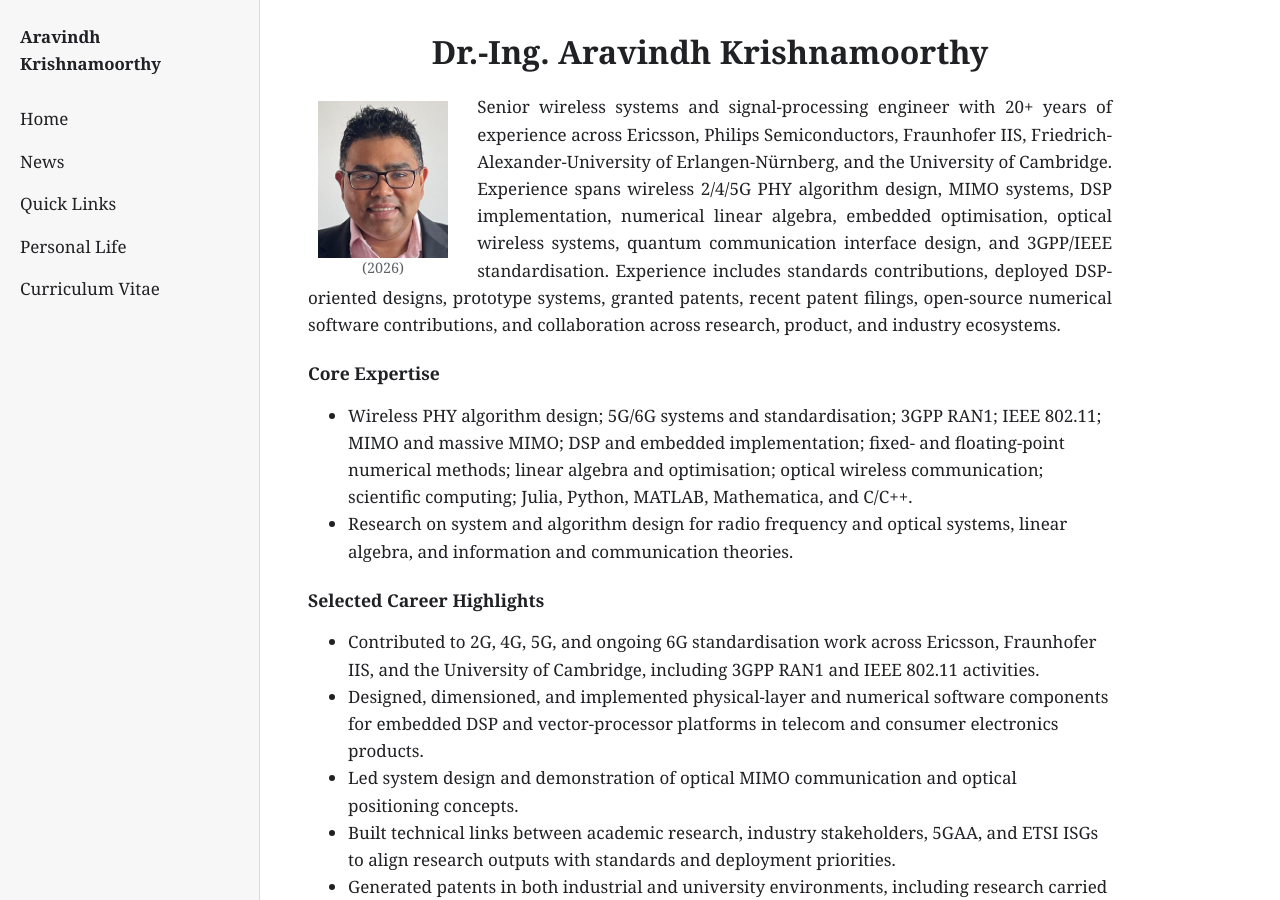
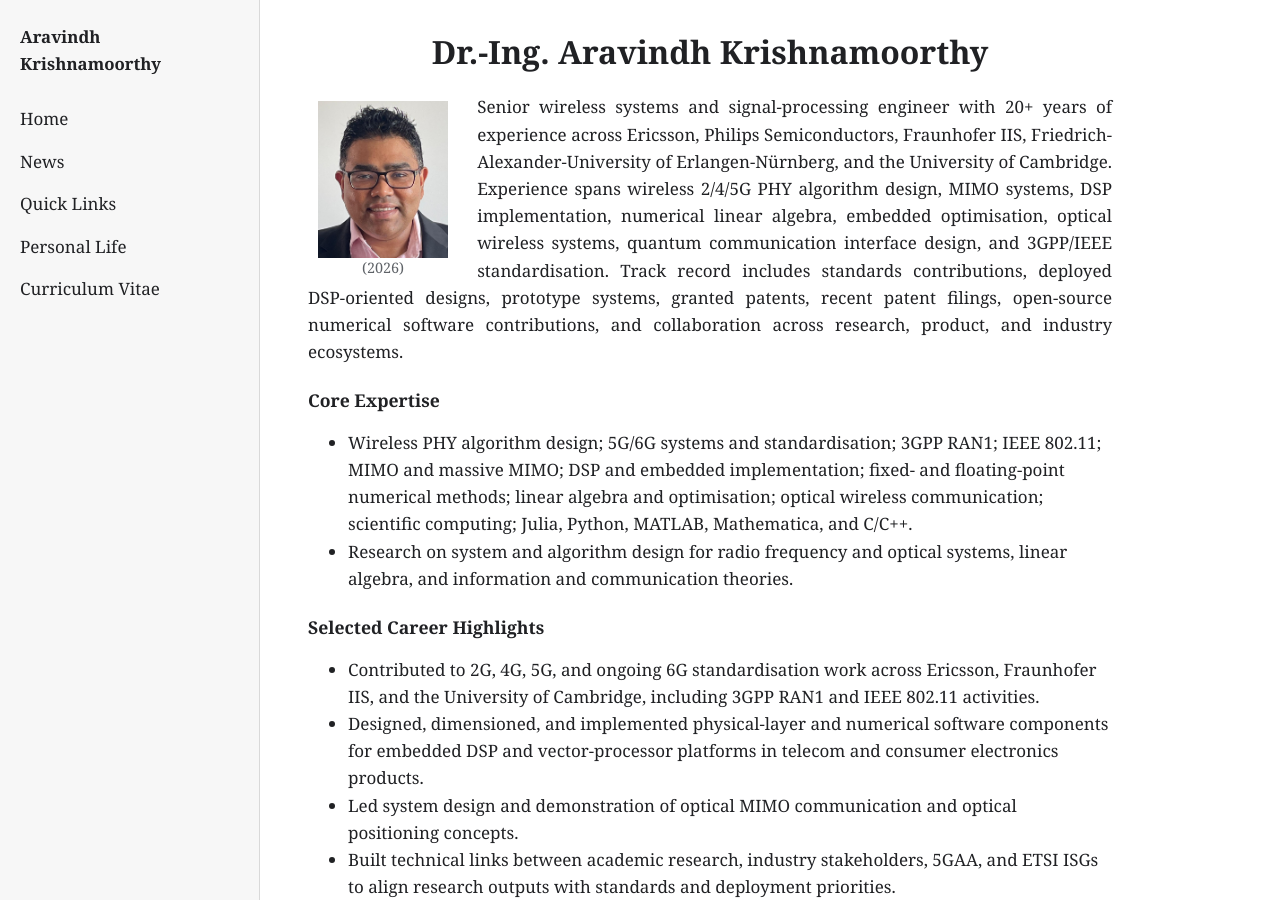
Before and after one commit to aravindh-krishnamoorthy/aravindh-krishnamoorthy.github.io, a Jekyll site: the page built from index.md, in a window 1280 px wide and 900 px high. Built offline with Jekyll 4.4.1, drawn with Linux system fonts in a browser that asks for light colours.

Commit message:
Track record.

```diff
--- a/index.md
+++ b/index.md
@@ -11,7 +11,7 @@
 </div>
 
 <p class="intro-justified">
-Senior wireless systems and signal-processing engineer with 20+ years of experience across Ericsson, Philips Semiconductors, Fraunhofer IIS, Friedrich-Alexander-University of Erlangen-Nürnberg, and the University of Cambridge. Experience spans wireless 2/4/5G PHY algorithm design, MIMO systems, DSP implementation, numerical linear algebra, embedded optimisation, optical wireless systems, quantum communication interface design, and 3GPP/IEEE standardisation. Experience includes standards contributions, deployed DSP-oriented designs, prototype systems, granted patents, recent patent filings, open-source numerical software contributions, and collaboration across research, product, and industry ecosystems.
+Senior wireless systems and signal-processing engineer with 20+ years of experience across Ericsson, Philips Semiconductors, Fraunhofer IIS, Friedrich-Alexander-University of Erlangen-Nürnberg, and the University of Cambridge. Experience spans wireless 2/4/5G PHY algorithm design, MIMO systems, DSP implementation, numerical linear algebra, embedded optimisation, optical wireless systems, quantum communication interface design, and 3GPP/IEEE standardisation. Track record includes standards contributions, deployed DSP-oriented designs, prototype systems, granted patents, recent patent filings, open-source numerical software contributions, and collaboration across research, product, and industry ecosystems.
 </p>
 
 ### Core Expertise
```
